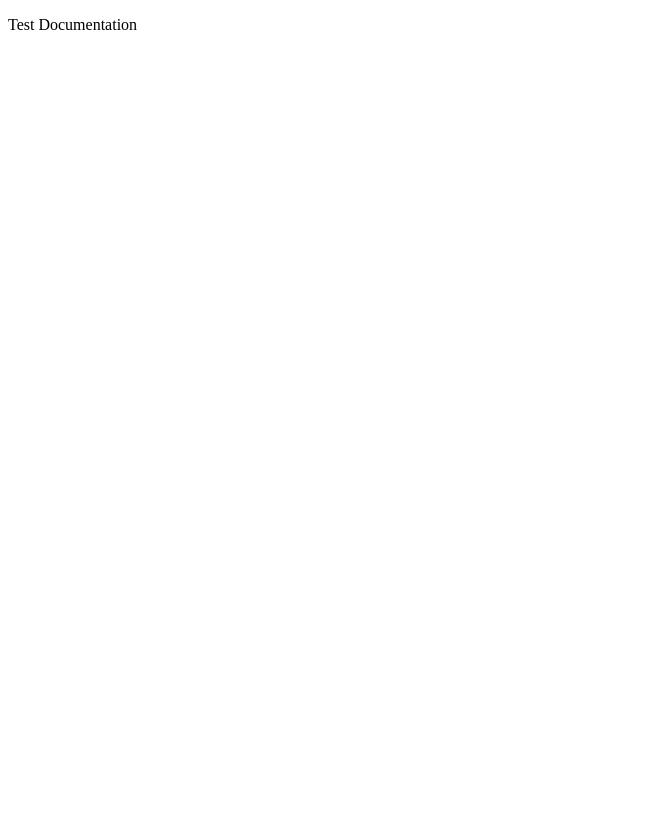
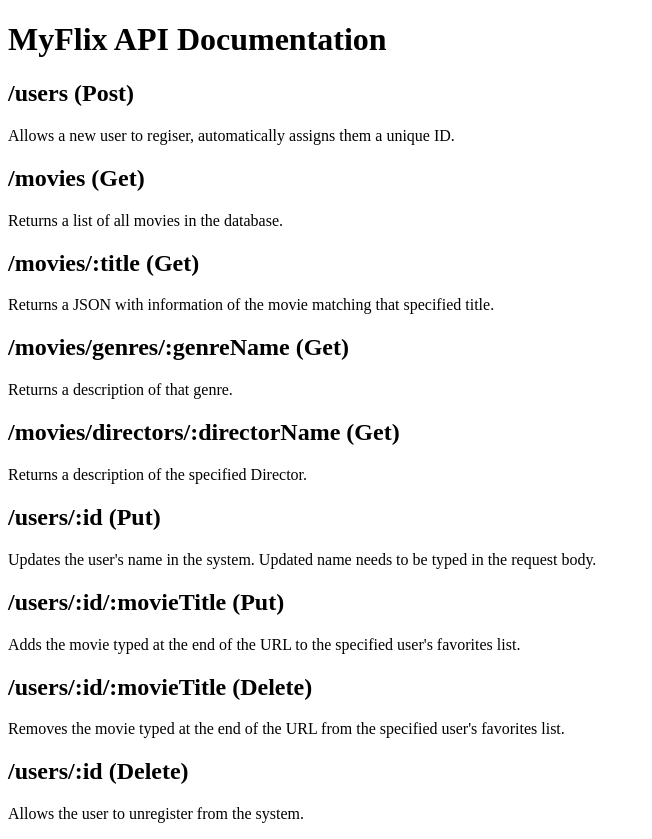
Before and after one commit to asweeney0101/movie_api, a website: page public/documentation.html in a window 1280 px wide. Shown: the whole page, without its empty margins (0-652 px from the left). Before the commit the page ends 800 px from the top, so only its background shows below. Drawn offline with Linux system fonts and the light colour scheme.

Commit message:
added descriptions to the documentation page

```diff
--- a/log.txt
+++ b/log.txt
@@ -96,3 +96,7 @@
 ::ffff:127.0.0.1 - - [28/Apr/2023:23:30:50 +0000] "DELETE /users/3/Tenet HTTP/1.1" 200 44 "-" "PostmanRuntime/7.32.2"
 ::ffff:127.0.0.1 - - [28/Apr/2023:23:35:39 +0000] "DELETE /users/3 HTTP/1.1" 200 49 "-" "PostmanRuntime/7.32.2"
 ::ffff:127.0.0.1 - - [28/Apr/2023:23:37:34 +0000] "DELETE /users/3 HTTP/1.1" 200 132 "-" "PostmanRuntime/7.32.2"
+::ffff:127.0.0.1 - - [28/Apr/2023:23:47:03 +0000] "GET /documentation HTTP/1.1" 200 508 "-" "PostmanRuntime/7.32.2"
+::ffff:127.0.0.1 - - [28/Apr/2023:23:47:48 +0000] "GET /documentation HTTP/1.1" 200 500 "-" "PostmanRuntime/7.32.2"
+::ffff:127.0.0.1 - - [28/Apr/2023:23:51:05 +0000] "GET /movies/directors/Christopher%20Nolan HTTP/1.1" 200 266 "-" "PostmanRuntime/7.32.2"
+::ffff:127.0.0.1 - - [28/Apr/2023:23:59:25 +0000] "GET /documentation HTTP/1.1" 200 1884 "-" "PostmanRuntime/7.32.2"
--- a/public/documentation.html
+++ b/public/documentation.html
@@ -9,7 +9,65 @@
 </head>
 
 <body>
-    <p> Test Documentation</p>
+    <header>
+        <h1>MyFlix API Documentation</h1>
+    </header>
+
+    <div class="endpoint">
+        <h2> /users (Post) </h2>
+        <p> Allows a new user to regiser, automatically assigns them a unique ID.
+        </p>
+    </div>
+
+    <div class="endpoint">
+        <h2> /movies (Get) </h2>
+        <p> Returns a list of all movies in the database.
+        </p>
+    </div>
+
+    <div class="endpoint">
+        <h2> /movies/:title (Get) </h2>
+        <p> Returns a JSON with information of the movie matching that specified title.
+        </p>
+    </div>
+
+    <div class="endpoint">
+        <h2> /movies/genres/:genreName (Get) </h2>
+        <p> Returns a description of that genre.
+        </p>
+    </div>
+
+    <div class="endpoint">
+        <h2> /movies/directors/:directorName (Get) </h2>
+        <p> Returns a description of the specified Director.
+        </p>
+    </div>
+
+    <div class="endpoint">
+        <h2> /users/:id (Put) </h2>
+        <p> Updates the user's name in the system. Updated name needs to be typed in the request body.
+        </p>
+    </div>
+
+    <div class="endpoint">
+        <h2> /users/:id/:movieTitle (Put) </h2>
+        <p> Adds the movie typed at the end of the URL to the specified user's favorites list.
+        </p>
+    </div>
+
+    <div class="endpoint">
+        <h2> /users/:id/:movieTitle (Delete) </h2>
+        <p> Removes the movie typed at the end of the URL from the specified user's favorites list.
+        </p>
+    </div>
+
+    <div class="endpoint">
+        <h2> /users/:id (Delete) </h2>
+        <p> Allows the user to unregister from the system.
+        </p>
+    </div>
+
+
 
 </body>
 </html>
```
